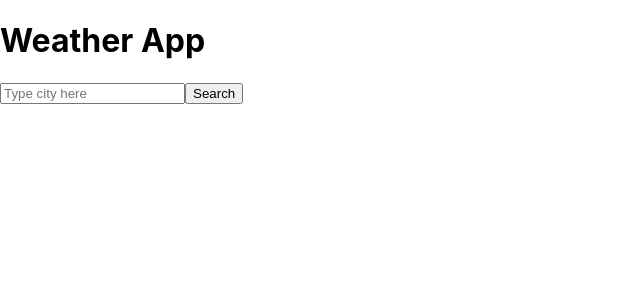
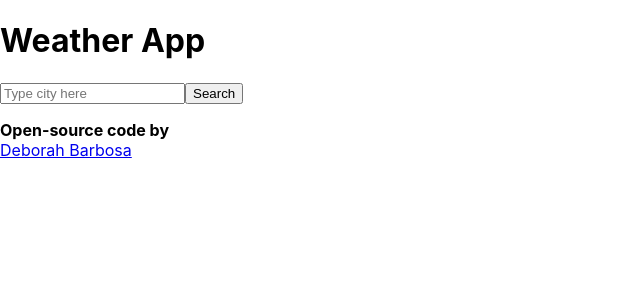
Before and after one commit to DeborahBarbosaOliveira/WeatherReact, a React (Create React App) app: page / in a window 1280 px wide. Shown: the top 300 px of the page, without its empty margins (0-640 px from the left). Built offline with nearby package versions, Linux system fonts and the light colour scheme.

Commit message:
AddedDeveloperInfo

```diff
--- a/src/App.js
+++ b/src/App.js
@@ -6,6 +6,7 @@ export default function App() {
     <div className="App">
       <h1>Weather App</h1>
       <SearchEngine />
+        <span id="git-hub"> <strong>Open-source code by </strong> <br /><a href="https://github.com/DeborahBarbosaOliveira/SheCodesForecast" id="my-github">Deborah Barbosa</a></span>
     </div>
   );
 }
```
